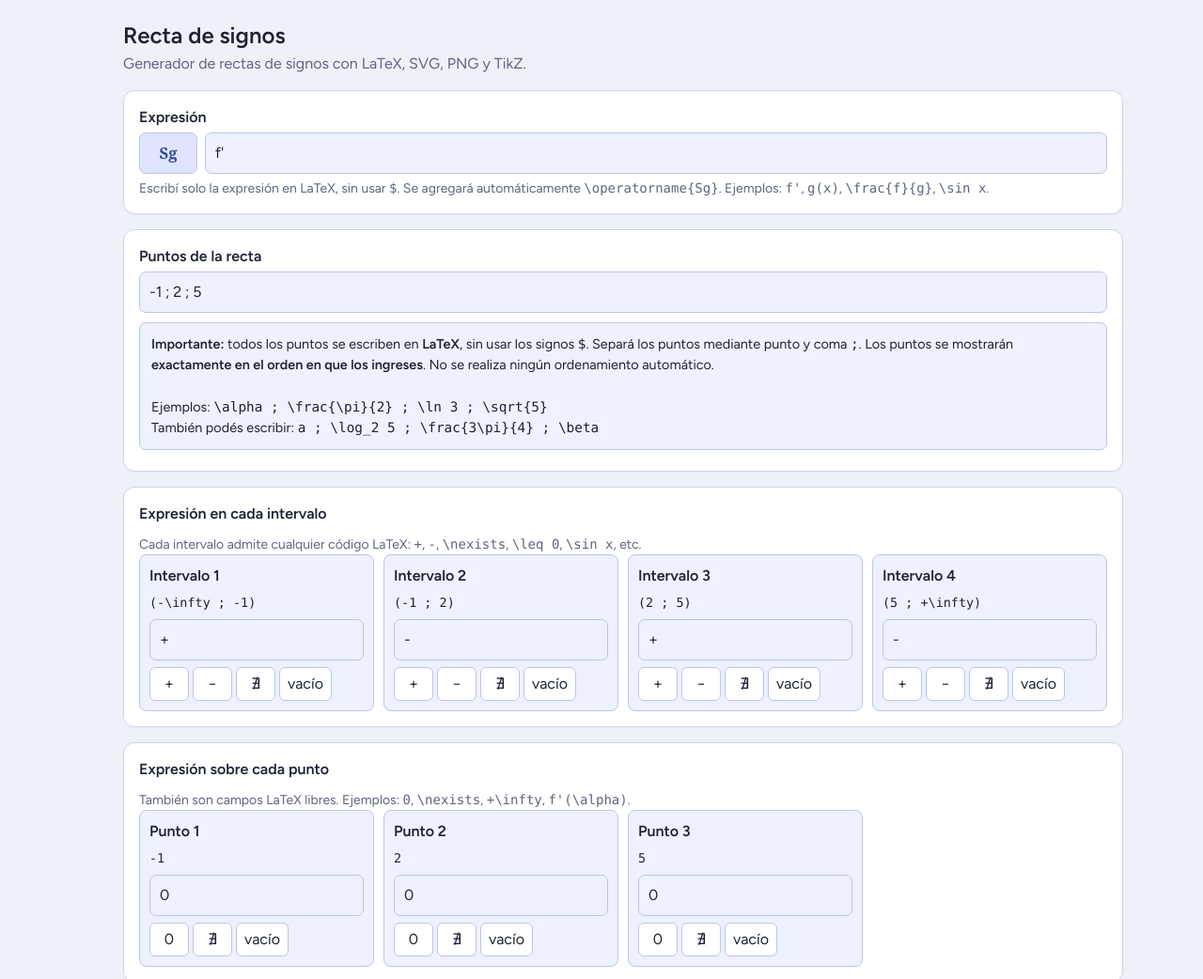
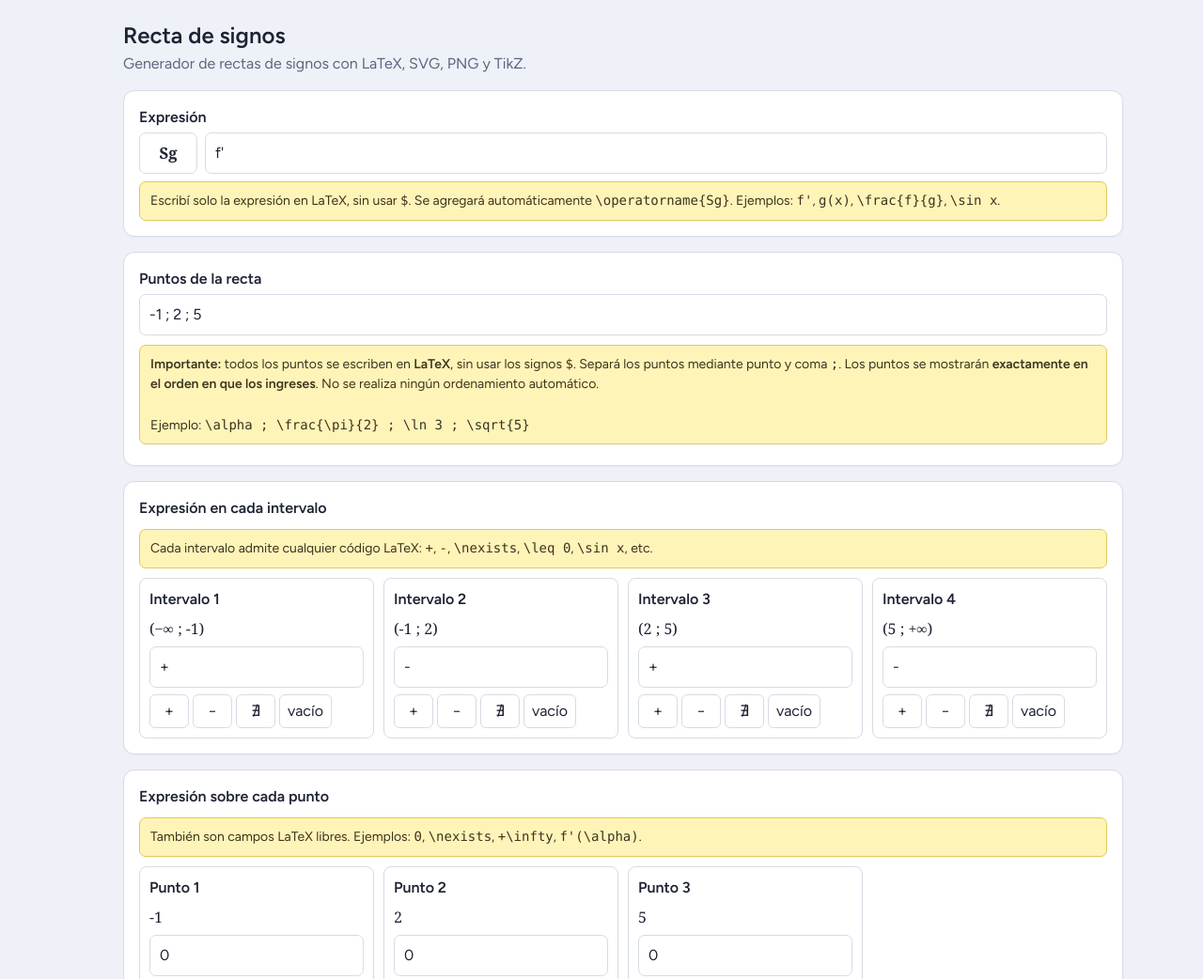
Before and after one commit to ridelgu/pruebas, a plain HTML site: page index.html in a window 1280 px wide. Shown: the top 1042 px of the page at 94% size. Drawn offline with nearby package versions, Linux system fonts and the light colour scheme.

Commit message:
Update index.html

```diff
--- a/index.html
+++ b/index.html
@@ -16,12 +16,6 @@
   rel="stylesheet"
   href="https://fonts.googleapis.com/css2?family=Figtree:wght@400;600&display=swap"
 >
-
-
-<!-- =========================================================
-     MATHJAX
-     Convierte LaTeX a SVG real.
-     ========================================================= -->
 
 <script>
 window.MathJax = {
@@ -62,13 +56,15 @@ window.MathJax = {
   --card:#ffffff;
   --text:#1d2233;
   --mute:#5d6580;
-  --line:#cfd5e6;
-  --acc:#4055b5;
-  --acc-dark:#33479f;
-  --acc-soft:#eef1ff;
-  --acc-soft-2:#dfe5ff;
-  --acc-border:#bbc5ec;
-  --accfg:#ffffff;
+  --line:#d7dbe5;
+
+  --blue:#4055b5;
+  --blue-dark:#33479f;
+
+  --yellow:#fff4b8;
+  --yellow-border:#e2c85c;
+  --yellow-text:#3b3420;
+
   --danger:#b42318;
 
 }
@@ -82,13 +78,15 @@ window.MathJax = {
     --card:#1a1f3a;
     --text:#e6e9f7;
     --mute:#98a0c4;
-    --line:#2e3560;
-    --acc:#7f91ee;
-    --acc-dark:#6f80d8;
-    --acc-soft:#242b50;
-    --acc-soft-2:#303966;
-    --acc-border:#4b5790;
-    --accfg:#12152a;
+    --line:#343b61;
+
+    --blue:#7f91ee;
+    --blue-dark:#687bd8;
+
+    --yellow:#5a4f20;
+    --yellow-border:#9d8841;
+    --yellow-text:#fff5c8;
+
     --danger:#ff9a92;
 
   }
@@ -187,6 +185,10 @@ label{
 }
 
 
+/* =========================================================
+   CAMPOS BLANCOS
+   ========================================================= */
+
 input[type=text],
 select{
 
@@ -194,15 +196,29 @@ select{
 
   padding:9px 10px;
 
-  border:1px solid var(--acc-border);
+  border:1px solid var(--line);
 
   border-radius:7px;
 
-  background:var(--acc-soft);
-
-  color:var(--text);
+  background:#ffffff;
+
+  color:#1d2233;
 
   font:inherit;
+
+}
+
+
+@media (prefers-color-scheme:dark){
+
+  :root:not([data-theme="light"]) input[type=text],
+  :root:not([data-theme="light"]) select{
+
+    background:#ffffff;
+
+    color:#1d2233;
+
+  }
 
 }
 
@@ -210,7 +226,7 @@ select{
 input[type=text]:hover,
 select:hover{
 
-  border-color:var(--acc);
+  border-color:var(--blue);
 
 }
 
@@ -219,20 +235,35 @@ input:focus-visible,
 select:focus-visible,
 button:focus-visible{
 
-  outline:2px solid var(--acc);
+  outline:2px solid var(--blue);
 
   outline-offset:2px;
 
 }
 
 
-.hint{
-
-  color:var(--mute);
+/* =========================================================
+   AYUDAS / INSTRUCCIONES AMARILLAS
+   ========================================================= */
+
+.hint-highlight,
+.info{
+
+  margin-top:8px;
+
+  padding:9px 11px;
+
+  border:1px solid var(--yellow-border);
+
+  border-radius:7px;
+
+  background:var(--yellow);
+
+  color:var(--yellow-text);
 
   font-size:.875rem;
 
-  margin-top:5px;
+  line-height:1.55;
 
 }
 
@@ -241,25 +272,11 @@ button:focus-visible{
 
   margin-top:10px;
 
-  padding:11px 12px;
-
-  border:1px solid var(--acc-border);
-
-  border-radius:7px;
-
-  background:var(--acc-soft);
-
-  color:var(--text);
-
-  font-size:.9rem;
-
-  line-height:1.55;
-
-}
-
-
-.info code,
-.hint code{
+}
+
+
+.hint-highlight code,
+.info code{
 
   font-family:ui-monospace,Consolas,monospace;
 
@@ -281,9 +298,13 @@ button:focus-visible{
 }
 
 
+/* =========================================================
+   TARJETAS BLANCAS
+   ========================================================= */
+
 .cell{
 
-  border:1px solid var(--acc-border);
+  border:1px solid var(--line);
 
   border-radius:8px;
 
@@ -293,7 +314,9 @@ button:focus-visible{
 
   gap:7px;
 
-  background:var(--acc-soft);
+  background:#ffffff;
+
+  color:#1d2233;
 
 }
 
@@ -316,6 +339,10 @@ button:focus-visible{
 }
 
 
+/* =========================================================
+   BOTONES RÁPIDOS
+   ========================================================= */
+
 .quick{
 
   display:flex;
@@ -333,11 +360,11 @@ button:focus-visible{
 
   padding:5px 8px;
 
-  border:1px solid var(--acc-border);
-
-  background:var(--card);
-
-  color:var(--text);
+  border:1px solid var(--line);
+
+  background:#ffffff;
+
+  color:#1d2233;
 
   border-radius:6px;
 
@@ -355,9 +382,9 @@ button:focus-visible{
 
 .quick button:hover{
 
-  background:var(--acc-soft-2);
-
-  border-color:var(--acc);
+  background:#f2f4f8;
+
+  border-color:var(--blue);
 
 }
 
@@ -369,6 +396,10 @@ button:focus-visible{
 }
 
 
+/* =========================================================
+   SG FIJO
+   ========================================================= */
+
 .sg-input-row{
 
   display:flex;
@@ -392,13 +423,13 @@ button:focus-visible{
 
   padding:8px 12px;
 
-  border:1px solid var(--acc-border);
+  border:1px solid var(--line);
 
   border-radius:7px;
 
-  background:var(--acc-soft-2);
-
-  color:var(--acc-dark);
+  background:#ffffff;
+
+  color:#1d2233;
 
   font-family:Georgia,"Times New Roman",serif;
 
@@ -416,6 +447,10 @@ button:focus-visible{
 }
 
 
+/* =========================================================
+   VISTA PREVIA
+   ========================================================= */
+
 .prev{
 
   overflow-x:auto;
@@ -440,6 +475,10 @@ svg{
 }
 
 
+/* =========================================================
+   CÓDIGO LATEX
+   ========================================================= */
+
 textarea{
 
   width:100%;
@@ -448,13 +487,13 @@ textarea{
 
   padding:10px;
 
-  border:1px solid var(--acc-border);
+  border:1px solid var(--line);
 
   border-radius:7px;
 
-  background:var(--acc-soft);
-
-  color:var(--text);
+  background:#ffffff;
+
+  color:#1d2233;
 
   font:13px/1.5 ui-monospace,Consolas,monospace;
 
@@ -493,6 +532,10 @@ textarea{
 }
 
 
+/* =========================================================
+   BOTONES PRINCIPALES
+   ========================================================= */
+
 .btn{
 
   padding:8px 16px;
@@ -501,9 +544,9 @@ textarea{
 
   border-radius:7px;
 
-  background:var(--acc);
-
-  color:var(--accfg);
+  background:var(--blue);
+
+  color:#ffffff;
 
   font:inherit;
 
@@ -520,7 +563,7 @@ textarea{
 
 .btn:hover{
 
-  background:var(--acc-dark);
+  background:var(--blue-dark);
 
 }
 
@@ -596,7 +639,7 @@ textarea{
     </div>
 
 
-    <div class="hint">
+    <div class="hint-highlight">
 
       Escribí solo la expresión en LaTeX, sin usar
       <code>$</code>.
@@ -625,6 +668,7 @@ textarea{
     <label for="points">
       Puntos de la recta
     </label>
+
 
     <input
       type="text"
@@ -653,18 +697,10 @@ textarea{
 
       <br><br>
 
-      Ejemplos:
+      Ejemplo:
 
       <code>
         \alpha ; \frac{\pi}{2} ; \ln 3 ; \sqrt{5}
-      </code>
-
-      <br>
-
-      También podés escribir:
-
-      <code>
-        a ; \log_2 5 ; \frac{3\pi}{4} ; \beta
       </code>
 
     </div>
@@ -690,7 +726,8 @@ textarea{
       Expresión en cada intervalo
     </h2>
 
-    <div class="hint">
+
+    <div class="hint-highlight">
 
       Cada intervalo admite cualquier código LaTeX:
       <code>+</code>,
@@ -706,6 +743,7 @@ textarea{
     <div
       class="grid"
       id="intervals"
+      style="margin-top:10px"
     ></div>
 
   </section>
@@ -722,7 +760,8 @@ textarea{
       Expresión sobre cada punto
     </h2>
 
-    <div class="hint">
+
+    <div class="hint-highlight">
 
       También son campos LaTeX libres.
 
@@ -738,6 +777,7 @@ textarea{
     <div
       class="grid"
       id="tops"
+      style="margin-top:10px"
     ></div>
 
   </section>
@@ -780,7 +820,6 @@ textarea{
 
 
       <span
-        class="hint"
         id="dlmsg"
         role="status"
       ></span>
@@ -831,7 +870,6 @@ textarea{
 
 
       <span
-        class="hint"
         id="msg"
         role="status"
       ></span>
@@ -848,20 +886,12 @@ textarea{
 <script>
 
 
-/* =========================================================
-   DOM
-   ========================================================= */
-
 const $ =
   id =>
     document.getElementById(id);
 
 
 
-/* =========================================================
-   ESTADO
-   ========================================================= */
-
 let points = [];
 
 let intervalValues = [];
@@ -880,12 +910,8 @@ let renderVersion = 0;
 
 function readPoints(){
 
-  const raw =
-    $('points')
-      .value;
-
-
-  return raw
+  return $('points')
+    .value
 
     .split(';')
 
@@ -1017,6 +1043,48 @@ function quickButton(
 
 
 /* =========================================================
+   TEXTO VISIBLE PARA NOMBRE DEL INTERVALO
+   ========================================================= */
+
+function visiblePointLabel(tex){
+
+  return String(tex)
+
+    .replace(
+      /\\infty/g,
+      '∞'
+    )
+
+    .replace(
+      /\\pi/g,
+      'π'
+    )
+
+    .replace(
+      /\\alpha/g,
+      'α'
+    )
+
+    .replace(
+      /\\beta/g,
+      'β'
+    )
+
+    .replace(
+      /\\gamma/g,
+      'γ'
+    )
+
+    .replace(
+      /\\delta/g,
+      'δ'
+    );
+
+}
+
+
+
+/* =========================================================
    CONSTRUIR CONTROLES
    ========================================================= */
 
@@ -1060,17 +1128,21 @@ function buildControls(){
     const left =
       i === 0
       ?
-      '-\\infty'
+      '−∞'
       :
-      points[i-1];
+      visiblePointLabel(
+        points[i-1]
+      );
 
 
     const right =
       i === points.length
       ?
-      '+\\infty'
+      '+∞'
       :
-      points[i];
+      visiblePointLabel(
+        points[i]
+      );
 
 
     const card =
@@ -1098,9 +1170,13 @@ function buildControls(){
     );
 
 
+/* ---------------------------------------------------------
+   NOMBRE VISIBLE DEL INTERVALO
+   --------------------------------------------------------- */
+
     const literal =
       document.createElement(
-        'code'
+        'div'
       );
 
 
@@ -1108,10 +1184,23 @@ function buildControls(){
       `(${left} ; ${right})`;
 
 
+    literal.style.fontFamily =
+      'Georgia, "Times New Roman", serif';
+
+
+    literal.style.fontSize =
+      '1rem';
+
+
     card.appendChild(
       literal
     );
 
+
+
+/* ---------------------------------------------------------
+   CAMPO LATEX
+   --------------------------------------------------------- */
 
     const input =
       document.createElement(
@@ -1152,6 +1241,11 @@ function buildControls(){
     );
 
 
+
+/* ---------------------------------------------------------
+   BOTONES RÁPIDOS
+   --------------------------------------------------------- */
+
     const quick =
       document.createElement(
         'div'
@@ -1260,7 +1354,7 @@ function buildControls(){
 
 
 /* =========================================================
-   SOBRE CADA PUNTO
+   SOBRE LOS PUNTOS
    ========================================================= */
 
   const T =
@@ -1303,12 +1397,22 @@ function buildControls(){
 
       const literal =
         document.createElement(
-          'code'
+          'div'
         );
 
 
       literal.textContent =
-        point;
+        visiblePointLabel(
+          point
+        );
+
+
+      literal.style.fontFamily =
+        'Georgia, "Times New Roman", serif';
+
+
+      literal.style.fontSize =
+        '1rem';
 
 
       card.appendChild(
@@ -1623,7 +1727,7 @@ async function mathFragment(
 
 
 /* =========================================================
-   EXPRESIÓN IZQUIERDA COMPLETA
+   SG + EXPRESIÓN
    ========================================================= */
 
 function fullLeftExpression(){
@@ -1798,7 +1902,7 @@ async function render(){
 
 
 /* =========================================================
-   DEFINICIÓN DE LA FLECHA
+   FLECHA
    ========================================================= */
 
   svg += `
@@ -1840,17 +1944,13 @@ async function render(){
 
 
 /* =========================================================
-   SG + EXPRESIÓN
-   ========================================================= */
-
-  const left =
-    fullLeftExpression();
-
+   EXPRESIÓN IZQUIERDA
+   ========================================================= */
 
   svg +=
     await mathFragment(
 
-      left,
+      fullLeftExpression(),
 
       LM - 18,
 
@@ -1865,7 +1965,7 @@ async function render(){
 
 
 /* =========================================================
-   RECTA CON FLECHA
+   RECTA
    ========================================================= */
 
   svg += `
@@ -2170,21 +2270,11 @@ function generateTikz(){
   );
 
 
-  const left =
-    fullLeftExpression();
-
-
-  if(
-    left
-  ){
-
-    t.push(
-
-      `  \\node[anchor=east] at (-0.25,0) {$${left}$};`
-
-    );
-
-  }
+  t.push(
+
+    `  \\node[anchor=east] at (-0.25,0) {$${fullLeftExpression()}$};`
+
+  );
 
 
   t.push(
@@ -2293,7 +2383,7 @@ function generateTikz(){
 
 
 /* =========================================================
-   ACTUALIZAR PUNTOS
+   ACTUALIZAR
    ========================================================= */
 
 function updatePoints(){
@@ -2392,7 +2482,7 @@ async ()=>{
 
 
 /* =========================================================
-   MENSAJE
+   MENSAJES
    ========================================================= */
 
 function note(t){
@@ -2639,15 +2729,11 @@ $('dlpng').onclick =
 
 
       canvas.width =
-        lastSvg.w
-        *
-        scale;
+        lastSvg.w * scale;
 
 
       canvas.height =
-        lastSvg.h
-        *
-        scale;
+        lastSvg.h * scale;
 
 
       const ctx =
```
